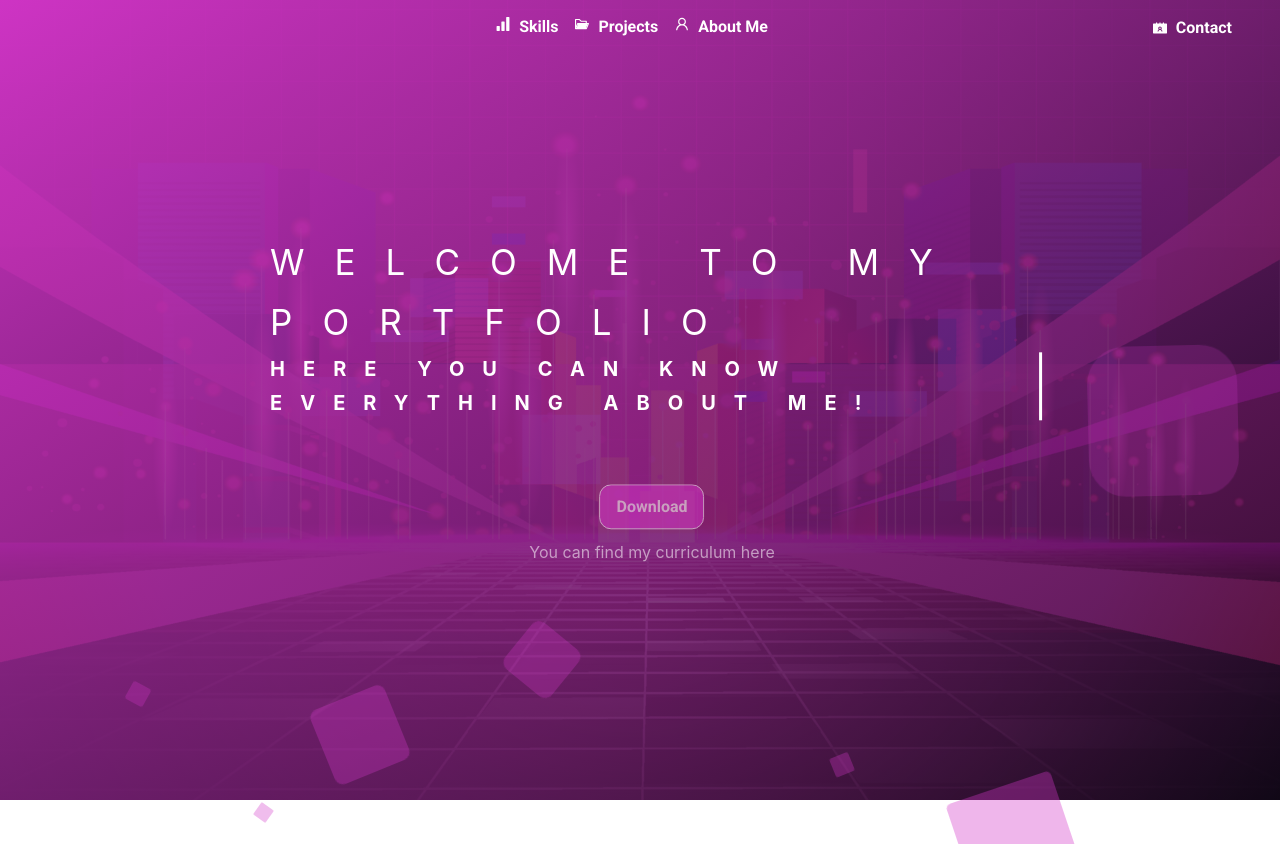
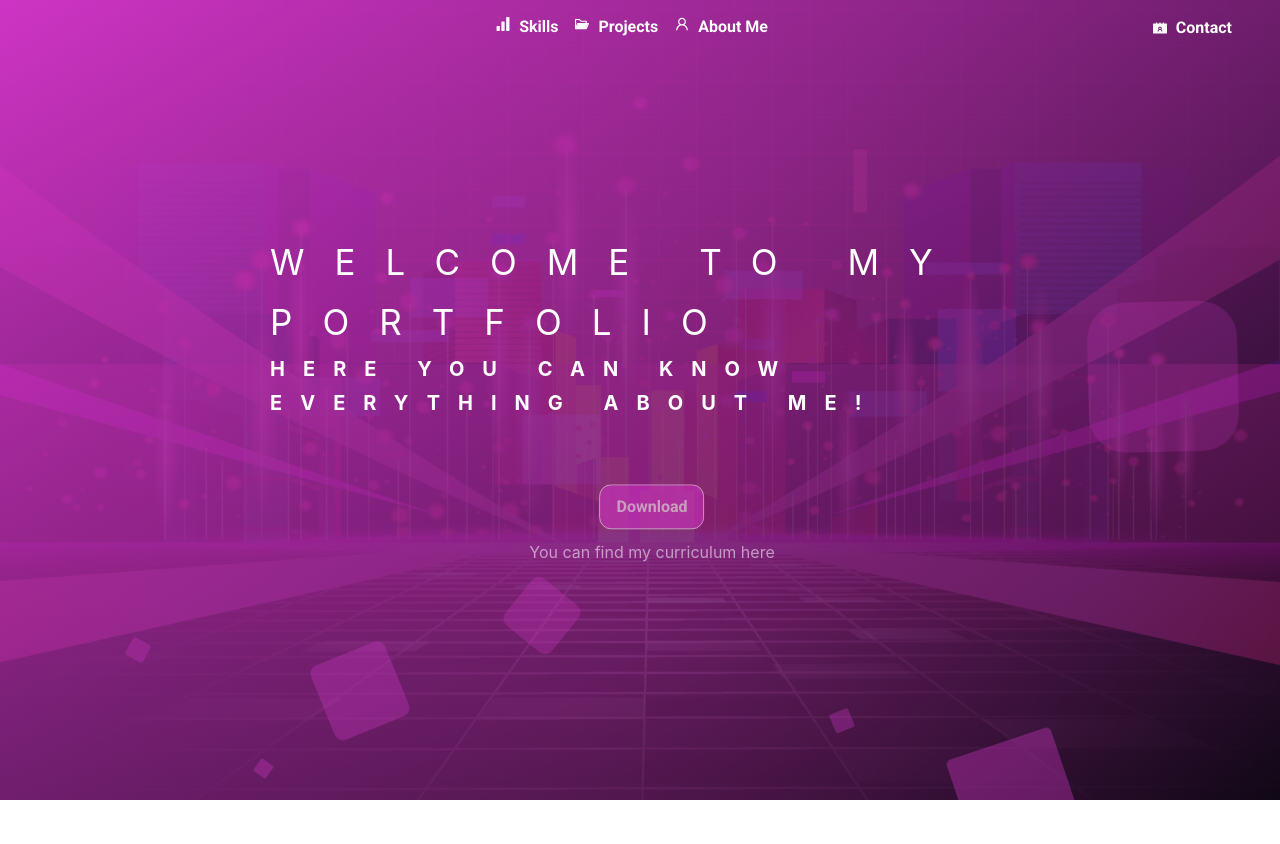
Before and after one commit to igorvargasp/portfolio, a React (Create React App) app: page / in a window 1280 px wide. After the commit the page ends 800 px from the top, so only its background shows below. Built offline with nearby package versions, Linux system fonts and the light colour scheme.

Commit message:
hover added on main menu

```diff
--- a/src/components/Header/header.css
+++ b/src/components/Header/header.css
@@ -41,6 +41,12 @@
   color: white;
   font-size: 100%;
   cursor: pointer;
+  position: static;
+  padding: 0;
+}
+
+.items-label:hover {
+  font-size: 20px;
 }
 
 .icon-items {
@@ -100,9 +106,9 @@
   font-size: 20px;
   font-weight: 700;
   letter-spacing: 18px;
-  border-right: 0.15em solid white;
   animation: typing 2.5s steps(50, end) forwards;
   overflow: hidden;
+  border-right: 0.15em solid white;
 }
 @keyframes typing {
   0% {
@@ -124,6 +130,7 @@
   100% {
     width: 89%;
     white-space: normal;
+    border-right: none;
   }
 }
 
@@ -175,7 +182,6 @@
 
 .area {
   width: 100%;
-  height: 40vh;
 }
 
 .circles {
@@ -183,7 +189,7 @@
   top: 0;
   left: 0;
   width: 100%;
-  height: 100vh;
+  height: 94.5vh;
   overflow: hidden;
 }
 
```
